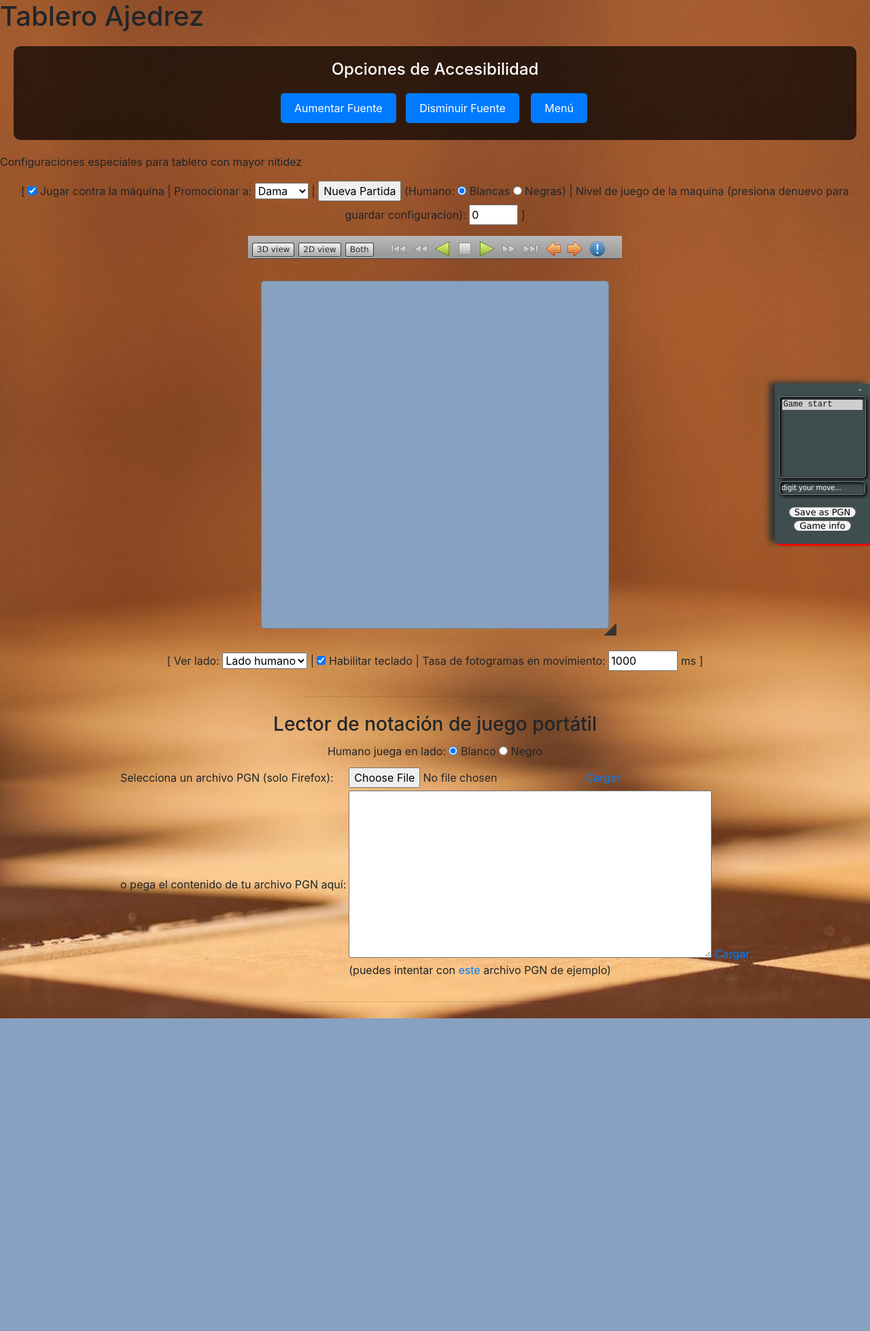
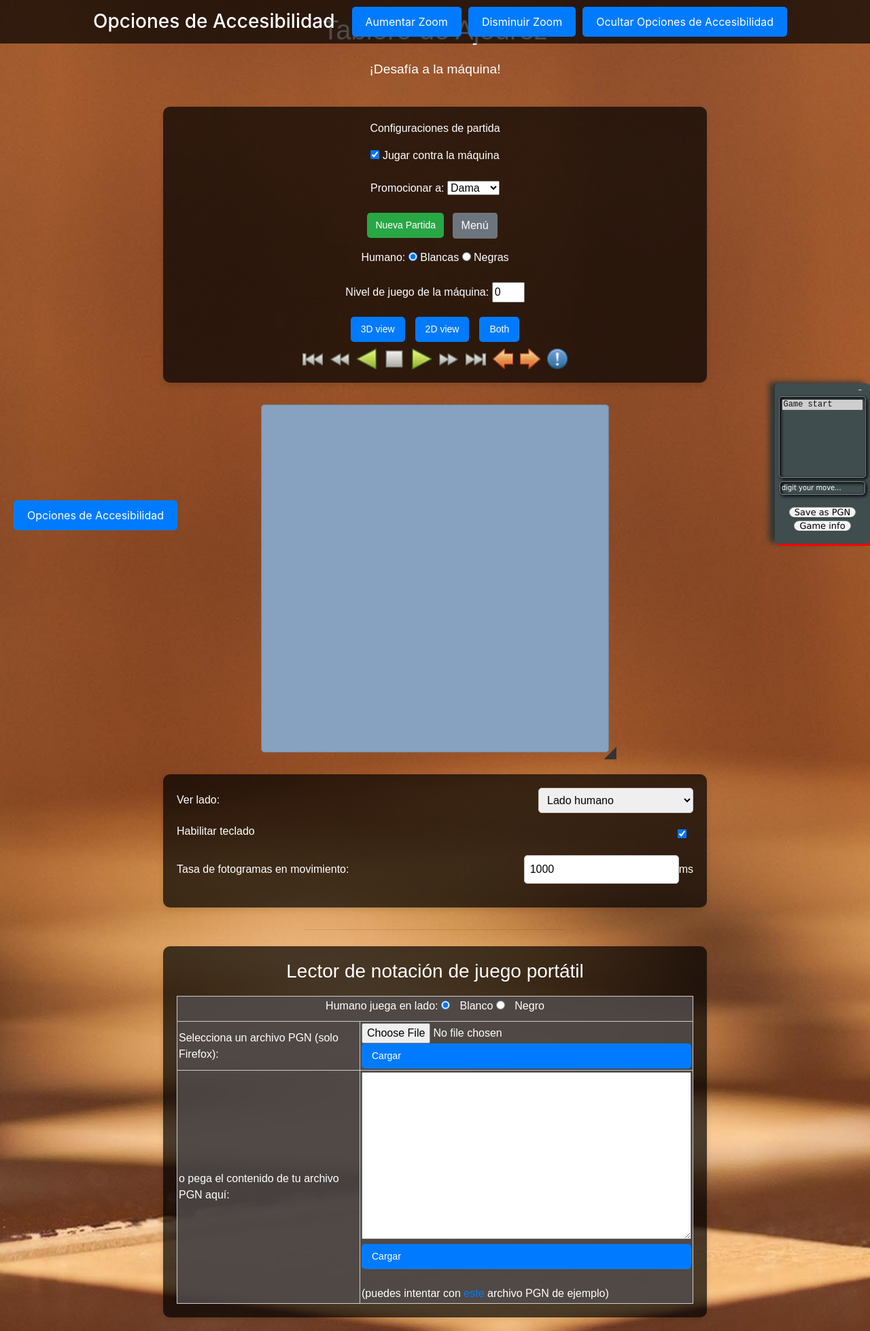
Before and after one commit to IvaGallegos/chess_web, a Django app: page /tablero/ in a window 1280 px wide. Shown: the whole page at 68% size. Before the commit the page ends 1498 px from the top, so only its background shows below. Run offline with Django 4.2, Linux system fonts and the light colour scheme.

Commit message:
mejoras visuales

```diff
--- a/chessapp/static/chessapp/accesibilidad.js
+++ /dev/null
@@ -1,61 +0,0 @@
-import { initializeApp } from "firebase/app";
-import { getStorage } from "firebase/storage";
-import { getAuth, onAuthStateChanged } from "firebase/auth";
-import { getDatabase, ref, set } from "firebase/database"; // Importa lo necesario de Realtime Database
-
-//Configuración de Firebase
-const firebaseConfig = {
-    apiKey: "AIzaSyB2_bx_Cik5pDrL5GhS5mSUMve13BLtqV0",
-    authDomain: "chess-8911b.firebaseapp.com",
-    projectId: "chess-8911b",
-    storageBucket: "chess-8911b.appspot.com",
-    messagingSenderId: "928989868620",
-    appId: "1:928989868620:web:07ff1cc1c2ff08e382fae9",
-    measurementId: "G-3LHBN4WTVE",
-    databaseURL: "https://chess-8911b-default-rtdb.firebaseio.com" // URL de Realtime Database
-};
-
-const app = initializeApp(firebaseConfig); // Inicializa Firebase
-const storage = getStorage(app); // Inicializa Cloud Storage
-const auth = getAuth(app); // Inicializa la autenticación
-const database = getDatabase(app); // Inicializa Realtime Database
-
-
-
-// Función para cambiar el tamaño de fuente
-function cambiarTamanoFuente(accion) {
-    const cuerpo = document.body;
-    let tamanoActual = parseFloat(window.getComputedStyle(cuerpo).fontSize);
-
-    if (accion === 'aumentar') {
-        cuerpo.style.fontSize = (tamanoActual + 2) + 'px';
-    } else if (accion === 'disminuir') {
-        cuerpo.style.fontSize = (tamanoActual - 2) + 'px';
-    }
-
-    // Guarda el nuevo tamaño de fuente en la base de datos
-    guardarTamanoFuenteEnDatabase(cuerpo.style.fontSize);
-}
-
-
-// Función para guardar el tamaño de fuente en Realtime Database
-async function guardarTamanoFuenteEnDatabase(tamanoFuente) {
-    onAuthStateChanged(auth, (user) => {
-        if (user) {
-            const userId = user.uid; // El ID del usuario actual
-
-            // Guardar el tamaño de fuente en Realtime Database
-            set(ref(database, 'https://chess-8911b-default-rtdb.firebaseio.com/' + userId), {
-                tamanoFuente: tamanoFuente
-            })
-            .then(() => {
-                console.log("Configuración de tamaño de fuente guardada correctamente en Realtime Database.");
-            })
-            .catch((error) => {
-                console.error("Error al guardar la configuración: ", error);
-            });
-        } else {
-            console.error("No hay un usuario autenticado.");
-        }
-    });
-}
--- a/chessapp/static/chessapp/fuente.js
+++ b/chessapp/static/chessapp/fuente.js
@@ -1,16 +1,26 @@
-import { guardarTamanoFuenteEnDatabase } from "./accesibilidad";
 
-// Función para cambiar el tamaño de fuente
-function cambiarTamanoFuente(accion) {
+
+
+// Función para cambiar el tamaño de fuente y el zoom del contenido
+function cambiarTamanoZoom(accion) {
     const cuerpo = document.body;
-    let tamanoActual = parseFloat(window.getComputedStyle(cuerpo).fontSize);
+    let zoomActual = parseFloat(window.getComputedStyle(cuerpo).getPropertyValue('zoom')) || 1;
 
+    // Ajusta el zoom global de todo el cuerpo
     if (accion === 'aumentar') {
-        cuerpo.style.fontSize = (tamanoActual + 2) + 'px';
+        cuerpo.style.zoom = (zoomActual + 0.1);  // Aumenta el zoom en 10%
     } else if (accion === 'disminuir') {
-        cuerpo.style.fontSize = (tamanoActual - 2) + 'px';
+        cuerpo.style.zoom = (zoomActual - 0.1);  // Disminuye el zoom en 10%
     }
+}
 
-    // Guarda el nuevo tamaño de fuente en la base de datos
-    guardarTamanoFuenteEnDatabase(cuerpo.style.fontSize);
+// Función para ocultar el menu de tamaño de fuente y el zoom del contenido
+
+function toggleAccesibilidad() {
+    const accesibilidad = document.getElementById('accesibilidadOptions');
+    if (accesibilidad.style.visibility === 'hidden') {
+        accesibilidad.style.visibility = 'visible'; // Mostrar
+    } else {
+        accesibilidad.style.visibility = 'hidden'; // Ocultar
+    }
 }
--- a/chessapp/static/chessapp/styles.css
+++ b/chessapp/static/chessapp/styles.css
@@ -59,34 +59,3 @@
 /**/
 
 /**/
-
-.accesibilidad {
-    text-align: center;
-    margin: 20px;
-    padding: 20px;
-    background-color: rgba(0, 0, 0, 0.7);
-    border-radius: 10px;
-}
-
-.accesibilidad h3 {
-    margin-bottom: 15px;
-    font-size: 1.5rem;
-    color: white;
-}
-
-.accesibilidad button,
-.accesibilidad a {
-    margin: 5px;
-    padding: 10px 20px;
-    font-size: 1rem;
-    background-color: #007bff;
-    color: white;
-    border: none;
-    border-radius: 5px;
-    transition: background-color 0.3s;
-}
-
-.accesibilidad button:hover,
-.accesibilidad a:hover {
-    background-color: #0056b3;
-}
--- /dev/null
+++ b/chessapp/static/chessapp/tablero.css
@@ -0,0 +1,230 @@
+
+
+/*visual de panel de accesibilidad*/
+
+.accesibilidad {
+    display: flex;
+    justify-content: center;
+    align-items: center;
+    background-color: rgba(0, 0, 0, 0.7);
+    color: white;
+    padding: 10px;
+    position: fixed;
+    top: 0;
+    left: 0;
+    right: 0;
+    z-index: 1000;
+    visibility: visible;
+}
+
+.accesibilidad h3 {
+    margin: 0 20px;
+}
+
+.accesibilidad button,
+.accesibilidad a {
+    margin: 0 5px;
+    padding: 10px 20px;
+    font-size: 1rem;
+    background-color: #007bff;
+    color: white;
+    border: none;
+    border-radius: 5px;
+    transition: background-color 0.3s;
+}
+
+.accesibilidad button:hover,
+.accesibilidad a:hover {
+    background-color: #0056b3;
+}
+
+
+
+#toggleAccesibilidadBtn {
+    position: fixed;
+    bottom: 20px;
+    left: 20px;
+    z-index: 1000;
+    padding: 10px 20px;
+    font-size: 1rem;
+    background-color: #007bff;
+    color: white;
+    border: none;
+    border-radius: 5px;
+    cursor: pointer;
+    transition: background-color 0.3s;
+}
+
+#toggleAccesibilidadBtn:hover {
+    background-color: #0056b3;
+}
+
+
+/*Visual de menu de juego*/
+.chess-form {
+    padding: 20px;
+    background-color: rgba(0, 0, 0, 0.7);
+    border-radius: 10px;
+    box-shadow: 0 4px 8px rgba(0, 0, 0, 0.1);
+    max-width: 800px;
+    margin: auto;
+    font-family: 'Arial', sans-serif;
+    text-align: center;
+    color: white;
+}
+
+
+.form-controls {
+    display: flex;
+    flex-wrap: wrap;
+    align-items: center;
+    justify-content: center;
+    gap: 15px;
+    margin-bottom: 20px;
+}
+
+.separator {
+    font-weight: bold;
+    color: #333;
+}
+
+.btn-new-game {
+    background-color: #28a745;
+    color: white;
+    border: none;
+    padding: 8px 12px;
+    border-radius: 5px;
+    cursor: pointer;
+    font-size: 14px;
+}
+
+.btn-new-game:hover {
+    background-color: #218838;
+}
+
+.view-buttons {
+    margin-bottom: 10px;
+    display: flex;
+    justify-content: center;
+    gap: 15px;
+}
+
+.btn-toolbar {
+    background-color: #007bff;
+    color: white;
+    padding: 8px 15px;
+    border-radius: 5px;
+    cursor: pointer;
+    font-size: 14px;
+}
+
+.btn-toolbar:hover {
+    background-color: #0056b3;
+}
+
+.toolbar {
+    display: flex;
+    justify-content: center;
+    gap: 10px;
+}
+
+.toolbar-icons img {
+    cursor: pointer;
+    width: 30px;
+    height: 30px;
+    transition: transform 0.2s;
+}
+
+.toolbar-icons img:hover {
+    transform: scale(1.2);
+}
+
+
+/*tablero    */
+
+.page-title {
+    text-align: center;
+    font-size: 2.5em;
+    color:white;
+    margin: 20px 0;
+    font-family: 'Arial', sans-serif;
+}
+
+.page-subtitle {
+    text-align: center;
+    font-size: 1.2em;
+    color:white;
+    margin-bottom: 40px;
+    font-family: 'Arial', sans-serif;
+}
+
+/*parte de de carga de archivos*/
+.chess-form_1 {
+    padding: 20px;
+    background-color: rgba(0, 0, 0, 0.7);
+    border-radius: 10px;
+    box-shadow: 0 4px 8px rgba(0, 0, 0, 0.1);
+    max-width: 800px;
+    margin: 20px auto;
+    font-family: 'Arial', sans-serif;
+    color: white;
+}
+
+.chess-form_1 div {
+    margin-bottom: 15px;
+    display: flex;
+    align-items: center;
+    justify-content: space-between;
+}
+
+.chess-form_1 span {
+    flex: 1;
+    text-align: left;
+}
+
+.chess-form_1 input[type="text"],
+.chess-form_1 select {
+    padding: 8px;
+    border-radius: 5px;
+    border: 1px solid #ccc;
+    width: 30%;
+}
+
+.chess-form_1 input[type="checkbox"],
+.chess-form_1 input[type="radio"] {
+    margin-right: 10px;
+}
+
+.btn-toolbar {
+    background-color: #007bff;
+    color: white;
+    padding: 8px 15px;
+    border-radius: 5px;
+    cursor: pointer;
+    font-size: 14px;
+    text-decoration: none;
+    display: inline-block;
+}
+
+.btn-toolbar:hover {
+    background-color: #0056b3;
+}
+
+h3 {
+    color: white;
+    margin-top: 20px;
+    text-align: center;
+}
+
+#pgnTable {
+    width: 100%;
+    border-collapse: collapse;
+    margin-top: 20px;
+}
+
+#pgnTable td {
+    padding: 10px;
+    border: 1px solid #ccc;
+    color: white;
+    background-color: rgba(82, 77, 77, 0.8);
+}
--- a/chessapp/templates/chessapp/tablero.html
+++ b/chessapp/templates/chessapp/tablero.html
@@ -3,39 +3,19 @@
 <head>
 {% load static %}
 <meta content="text/html; charset=UTF-8" http-equiv="Content-Type" />
-	<!--<script type="text/javascript" src="{% static 'chessapp/fuente.js' %}"></script>-->
+	<script type="text/javascript" src="{% static 'chessapp/fuente.js' %}"></script>
 
-    <script type="text/javascript" src="{% static 'chessapp/accesibilidad.js' %}"></script>
+    <!--<script type="text/javascript" src="{% static 'chessapp/accesibilidad.js' %}"></script>-->
 	<script type="text/javascript" src="{% static 'chessapp/xhr.js' %}"></script>
     <script type="text/javascript" src="{% static 'chessapp/chess.js' %}"></script>
     <link type="text/css" rel="stylesheet" href="{% static 'chessapp/chess.css' %}" />
     <link type="text/css" rel="stylesheet" href="{% static 'chessapp/gnomechess.css' %}" />
 
+	<link type="text/css" rel="stylesheet" href="{% static 'chessapp/tablero.css' %}" />
+
 	<link rel="stylesheet" href="{% static 'chessapp/styles.css' %}">
     <link rel="stylesheet" href="https://cdn.jsdelivr.net/npm/bootstrap@4.6.2/dist/css/bootstrap.min.css" integrity="sha384-xOolHFLEh07PJGoPkLv1IbcEPTNtaed2xpHsD9ESMhqIYd0nLMwNLD69Npy4HI+N" crossorigin="anonymous">
 <title>2D/3D Javascript Ajedrez</title>
-
-<script>
-	import { guardarTamanoFuenteEnDatabase } from "./accesibilidad";
-
-// Función para cambiar el tamaño de fuente
-function cambiarTamanoFuente(accion) {
-    const cuerpo = document.body;
-    let tamanoActual = parseFloat(window.getComputedStyle(cuerpo).fontSize);
-
-    if (accion === 'aumentar') {
-        cuerpo.style.fontSize = (tamanoActual + 2) + 'px';
-    } else if (accion === 'disminuir') {
-        cuerpo.style.fontSize = (tamanoActual - 2) + 'px';
-    }
-
-    // Guarda el nuevo tamaño de fuente en la base de datos
-    guardarTamanoFuenteEnDatabase(cuerpo.style.fontSize);
-}
-
-
-
-</script>
 
 
 
@@ -177,34 +157,78 @@ body {
 </head>
 
 <body onload="initChess();">
-<h1>Tablero Ajedrez</h1>
-<div class="accesibilidad">
+	<header>
+        <h1 class="page-title">Tablero de Ajedrez</h1>
+        <p class="page-subtitle">¡Desafía a la máquina!</p>
+    </header>
+<div class="btn" id="toggleAccesibilidadBtn"  style="text-align: center; margin: 20px;">
+	<button id="toggleAccesibilidadBtn" class="btn" onclick="toggleAccesibilidad()">Opciones de Accesibilidad</button>
+
+</div>
+
+
+<div class="accesibilidad" id="accesibilidadOptions" >
     <h3>Opciones de Accesibilidad</h3>
-    <button class="btn" onclick="cambiarTamanoFuente('aumentar')">Aumentar Fuente</button>
-    <button class="btn" onclick="cambiarTamanoFuente('disminuir')">Disminuir Fuente</button>
+    <button class="btn" onclick="cambiarTamanoZoom('aumentar')">Aumentar Zoom</button>
+    <button class="btn" onclick="cambiarTamanoZoom('disminuir')">Disminuir Zoom</button>
+	<button class="btn" onclick="toggleAccesibilidad()">Ocultar Opciones de Accesibilidad</button></div>
 
+
+<form name="chessCtrl1" class="chess-form" onsubmit="return(false);">
+	<p>Configuraciones de partida</p>
+    <div class="form-group">
+        <input id="useAIAsk" name="useAI" type="checkbox" onclick="chess.useAI(this.checked);" checked />
+        <label for="useAIAsk">Jugar contra la máquina</label>
+    </div>
+
+    <div class="form-group">
+        <label for="selPromo">Promocionar a:</label>
+        <select id="selPromo" name="selPromo" onchange="chess.setPromotion(this.selectedIndex);">
+            <option>Dama</option>
+            <option>Torre</option>
+            <option>Alfil</option>
+            <option>Caballo</option>
+        </select>
+    </div>
+
+    <div class="form-group">
+        <input type="button" name="strtBtn" class="btn-new-game" value="Nueva Partida" onclick="chess.organize(this.form.plyerClr1[1].checked);" />
 		<a class="btn btn-secondary mx-2" href="{% url 'menu' %}">Menú</a>
     </div>
-<script type="text/javascript" src="{% static 'chessapp/accesibilidad.js' %}" async></script>
-<p>Configuraciones especiales para tablero con mayor nitidez</p>
-<form name="chessCtrl1" onsubmit="return(false);">
 
+    <div class="form-group">
+        <label for="white1">Humano:</label>
+        <input type="radio" name="plyerClr1" id="white1" checked />
+        <label for="white1">Blancas</label>
+        <input type="radio" name="plyerClr1" id="black1" />
+        <label for="black1">Negras</label>
+    </div>
 
-<p style="text-align:center;">[&nbsp;<input id="useAIAsk" name="useAI" type="checkbox" onclick="chess.useAI(this.checked);" checked /> <label for="useAIAsk">Jugar contra la máquina</label> | Promocionar a: <select onchange="chess.setPromotion(this.selectedIndex);" name="selPromo"><option>Dama</option><option>Torre</option><option>Alfil</option><option>Caballo</option></select> | <input type="button" name="strtBtn" value="Nueva Partida" onclick="chess.organize(this.form.plyerClr1[1].checked);" /> (Humano: <input type="radio" name="plyerClr1" id="white1" checked /> <label for="white1">Blancas</label> <input type="radio" name="plyerClr1" id="black1" /> <label for="black1">Negras</label>) | Nivel de juego de la maquina (presiona denuevo para guardar configuracion): <input type="text" name="plyDepthCtrl" value="0" size="2" onkeypress=";if(event.keyCode===13&&chess.setPlyDepth(this.value)){alert('Ply depth setted.' + (Number(this.value) > 2 ? '\nAttention! The game could be very slow.' : ' Good game :)'));}" />&nbsp;]</p>
+    <div class="form-group">
+        <label for="plyDepthCtrl">Nivel de juego de la máquina:</label>
+        <input type="text" name="plyDepthCtrl" id="plyDepthCtrl" value="0" size="2" onkeypress="if(event.keyCode===13&&chess.setPlyDepth(this.value)){alert('Ply depth setted.' + (Number(this.value) > 2 ? '\nAttention! The game could be very slow.' : ' Good game :)'));}" />
+    </div>
 
-<div id="chessToolBar"><div id="setViewBtns"><span id="viewBtn2" onclick="chess.setView(2);pressVwBtn(2);" onmousedown="return(false);">3D view</span><span id="viewBtn1" onclick="chess.setView(1);pressVwBtn(1);" onmousedown="return(false);">2D view</span><span id="viewBtn3" onclick="chess.setView(3);pressVwBtn(3);" onmousedown="return(false);">Both</span></div>
-<img class="tbBtn" src="{% static 'chessapp/icons/skip-backward.png' %}" title="" onclick="chess.backToStart();" />
-<img class="tbBtn" src="{% static 'chessapp/icons/backward.png' %}" title="" onclick="chess.navigate(-10, true);" />
-<img class="tbBtn" src="{% static 'chessapp/icons/reverse-play.png' %}" title="" onclick="chess.navigate(-1, true);" />
-<img class="tbBtn" src="{% static 'chessapp/icons/stop.png' %}" title="" onclick="chess.stopMotion();" />
-<img class="tbBtn" src="{% static 'chessapp/icons/play.png' %}" title="" onclick="chess.navigate(1, true);" />
-<img class="tbBtn" src="{% static 'chessapp/icons/forward.png' %}" title="" onclick="chess.navigate(10, true);" />
-<img class="tbBtn" src="{% static 'chessapp/icons/skip-forward.png' %}" title="" onclick="chess.returnToEnd();" />
-<img class="tbBtn" src="{% static 'chessapp/icons/go-previous.png' %}" title="" onclick="chess.navigate(-1);" />
-<img class="tbBtn" src="{% static 'chessapp/icons/go-next.png' %}" title="" onclick="chess.navigate(1);" />
-<img class="tbBtn" src="{% static 'chessapp/icons/help-hint.png' %}" title="" onclick="chess.help();" />
+    <div class="view-buttons">
+        <span class="btn-toolbar" onclick="chess.setView(2);pressVwBtn(2);">3D view</span>
+        <span class="btn-toolbar" onclick="chess.setView(1);pressVwBtn(1);">2D view</span>
+        <span class="btn-toolbar" onclick="chess.setView(3);pressVwBtn(3);">Both</span>
+    </div>
+
+    <div class="toolbar toolbar-icons">
+        <img src="{% static 'chessapp/icons/skip-backward.png' %}" title="Retroceder al inicio" onclick="chess.backToStart();" />
+        <img src="{% static 'chessapp/icons/backward.png' %}" title="Retroceder 10 movimientos" onclick="chess.navigate(-10, true);" />
+        <img src="{% static 'chessapp/icons/reverse-play.png' %}" title="Retroceder 1 movimiento" onclick="chess.navigate(-1, true);" />
+        <img src="{% static 'chessapp/icons/stop.png' %}" title="Detener movimiento" onclick="chess.stopMotion();" />
+        <img src="{% static 'chessapp/icons/play.png' %}" title="Avanzar 1 movimiento" onclick="chess.navigate(1, true);" />
+        <img src="{% static 'chessapp/icons/forward.png' %}" title="Avanzar 10 movimientos" onclick="chess.navigate(10, true);" />
+        <img src="{% static 'chessapp/icons/skip-forward.png' %}" title="Avanzar al final" onclick="chess.returnToEnd();" />
+        <img src="{% static 'chessapp/icons/go-previous.png' %}" title="Retroceder 1 movimiento" onclick="chess.navigate(-1);" />
+        <img src="{% static 'chessapp/icons/go-next.png' %}" title="Avanzar 1 movimiento" onclick="chess.navigate(1);" />
+        <img src="{% static 'chessapp/icons/help-hint.png' %}" title="Ayuda" onclick="chess.help();" />
     </div>
 </form>
+
 
 <div id="chessDesk"></div>
 <script type="text/javascript">
@@ -217,28 +241,59 @@ body {
 	});
 </script>
 
-<form name="chessCtrl2" onsubmit="return(false);">
-<p style="text-align:center;">[&nbsp;Ver lado: <select onchange="chess.setSide(this.selectedIndex);" name="selSide"><option>Blanco</option><option>Negro</option><option selected>Lado humano</option></select> | <input id="useKeybAsk" name="KeybCtrl" type="checkbox" onclick="chess.useKeyboard(this.checked);" checked /> <label for="useKeybAsk">Habilitar teclado</label> | Tasa de fotogramas en movimiento: <input type="text" name="frameRateCtrl" value="1000" size="5" onchange="var nMs=new Number(this.value);if(!isNaN(nMs)&&nMs>0){chess.setFrameRate(nMs);}" /> ms&nbsp;]</p>
+<form name="chessCtrl2" onsubmit="return(false);" class="chess-form_1">
+    <div>
+        <span>Ver lado:</span>
+        <select onchange="chess.setSide(this.selectedIndex);" name="selSide">
+            <option>Blanco</option>
+            <option>Negro</option>
+            <option selected>Lado humano</option>
+        </select>
+    </div>
+    <div>
+        <label for="useKeybAsk">Habilitar teclado</label>
+		<input id="useKeybAsk" name="KeybCtrl" type="checkbox" onclick="chess.useKeyboard(this.checked);" checked />
+    </div>
+    <div>
+        <span>Tasa de fotogramas en movimiento:</span>
+        <input type="text" name="frameRateCtrl" value="1000" size="5" onchange="var nMs=new Number(this.value);if(!isNaN(nMs)&&nMs>0){chess.setFrameRate(nMs);}" /> ms
+    </div>
 </form>
+
+
 <hr />
-<h3 style="text-align:center;">Lector de notación de juego portátil</h3>
-<form name="chessCtrl3" onsubmit="return(false);">
+
+
+<form name="chessCtrl3" onsubmit="return(false);" class="chess-form_1">
     <table id="pgnTable">
         <tbody>
-<tr><td colspan="2" style="text-align:center;">Humano juega en lado: <input type="radio" name="plyerClr2" id="white2" checked /> <label for="white2">Blanco</label> <input type="radio" name="plyerClr2" id="black2" /> <label for="black2">Negro</label></td>
+            <h3 style="text-align:center;">Lector de notación de juego portátil</h3>
+            <tr>
+                <td colspan="2" style="text-align:center;">Humano juega en lado:
+                    <input type="radio" name="plyerClr2" id="white2" checked />
+                    <label for="white2">Blanco</label>
+                    <input type="radio" name="plyerClr2" id="black2" />
+                    <label for="black2">Negro</label>
+                </td>
+            </tr>
             <tr>
                 <td>Selecciona un archivo PGN (solo Firefox):</td>
-<td><input type="file" id="PGNFileData" /> <a href="#" onclick="loadPGNFile(); return(false);">Cargar</a></td>
+                <td>
+                    <input type="file" id="PGNFileData" />
+                    <a href="#" onclick="loadPGNFile(); return(false);" class="btn-toolbar">Cargar</a>
+                </td>
             </tr>
             <tr>
                 <td>o pega el contenido de tu archivo PGN aquí:</td>
-<td><textarea rows="10" cols="50" id="PGNBodyArea"></textarea> <a href="#" onclick="chess.readPGN(document.getElementById('PGNBodyArea').value,document.chessCtrl3.plyerClr2[1].checked);return(false);">Cargar</a><br />
-(puedes intentar con <a href="sample.pgn">este</a> archivo PGN de ejemplo)</td>
+                <td>
+                    <textarea rows="10" cols="50" id="PGNBodyArea"></textarea>
+                    <a href="#" onclick="chess.readPGN(document.getElementById('PGNBodyArea').value,document.chessCtrl3.plyerClr2[1].checked);return(false);" class="btn-toolbar">Cargar</a><br />
+                    (puedes intentar con <a href="sample.pgn">este</a> archivo PGN de ejemplo)
+                </td>
             </tr>
         </tbody>
     </table>
 </form>
-<hr />
 
 <!--
 <hr />
```
Also changed, not shown: chessapp/static/chessapp/base_d.js (added, +82 -0 lines). Lines whose indentation alone changed are shown as unchanged.
